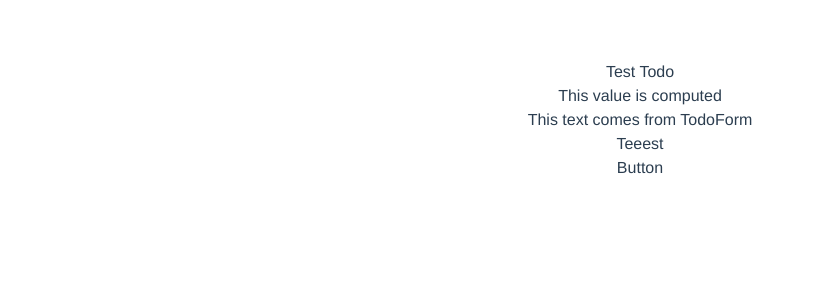
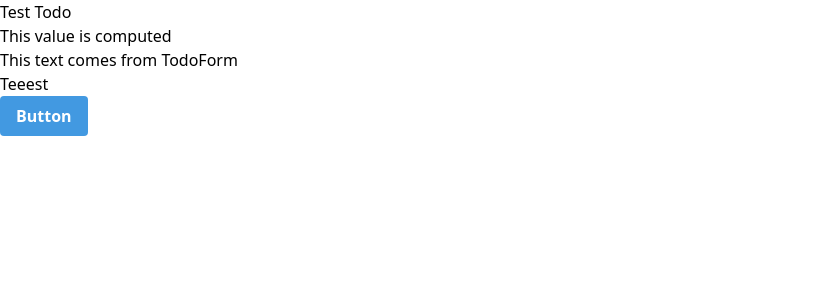
Before and after one commit to davidbaker8391-prog/Vue-Todo, a Vue app: page / in a window 1280 px wide. Shown: the top 300 px of the page, without its empty margins (0-815 px from the left). Built offline with nearby package versions, Linux system fonts and the light colour scheme.

Commit message:
Managed to get Tailwind CSS working

```diff
--- a/package.json
+++ b/package.json
@@ -13,6 +13,8 @@
     "vue": "^3.0.0"
   },
   "devDependencies": {
+    "autoprefixer": "^9.8.6",
+    "postcss-cli": "^8.1.0",
     "@vue/cli-plugin-babel": "~4.5.8",
     "@vue/cli-plugin-eslint": "~4.5.8",
     "@vue/cli-service": "~4.5.8",
--- a/postcss.config.js
+++ b/postcss.config.js
@@ -2,8 +2,5 @@ const autoprefixer = require('autoprefixer');
 const tailwindcss = require('tailwindcss');
 
 module.exports = {
-  plugins: [
-    tailwindcss,
-    autoprefixer,
-  ],
+  plugins: [tailwindcss, autoprefixer],
 };
--- a/src/App.vue
+++ b/src/App.vue
@@ -13,13 +13,4 @@ export default {
 };
 </script>
 
-<style>
-#app {
-  font-family: Avenir, Helvetica, Arial, sans-serif;
-  -webkit-font-smoothing: antialiased;
-  -moz-osx-font-smoothing: grayscale;
-  text-align: center;
-  color: #2c3e50;
-  margin-top: 60px;
-}
-</style>
+<style src="./assets/css/tailwind.css"></style>
--- a/src/components/HelloWorld.vue
+++ b/src/components/HelloWorld.vue
@@ -7,7 +7,7 @@
 </template>
 
 <script>
-import TodoForm from './TodoForm/TodoForm';
+import TodoForm from './TodoForm/TodoForm.vue';
 
 export default {
   name: 'HelloWorld',
--- a/src/components/TodoForm/TodoForm.vue
+++ b/src/components/TodoForm/TodoForm.vue
@@ -2,7 +2,11 @@
   <div class="todoform">
     <h1>This text comes from TodoForm</h1>
     <h2>{{ testText }}</h2>
-    <button @click="test">Button</button>
+    <button
+      class="px-4 py-2 font-bold text-white bg-blue-500 rounded hover:bg-blue-700"
+    >
+      Button
+    </button>
   </div>
 </template>
 
--- a/src/main.js
+++ b/src/main.js
@@ -2,6 +2,6 @@ import { createApp } from 'vue';
 
 import App from './App.vue';
 
-import './assets/css/tailwind.css';
+// import './assets/css/tailwind.css';
 
 createApp(App).mount('#app');
--- a/tailwind.config.js
+++ b/tailwind.config.js
@@ -3,10 +3,10 @@ module.exports = {
     // removeDeprecatedGapUtilities: true,
     // purgeLayersByDefault: true,
   },
-  purge: [],
+  purge: ['./public/**/*.html', './src/**/*.vue'],
   theme: {
     extend: {},
   },
   variants: {},
   plugins: [],
-}
+};
```
Also changed, not shown: 1 other file (tests, documents, lock files or other folders).
